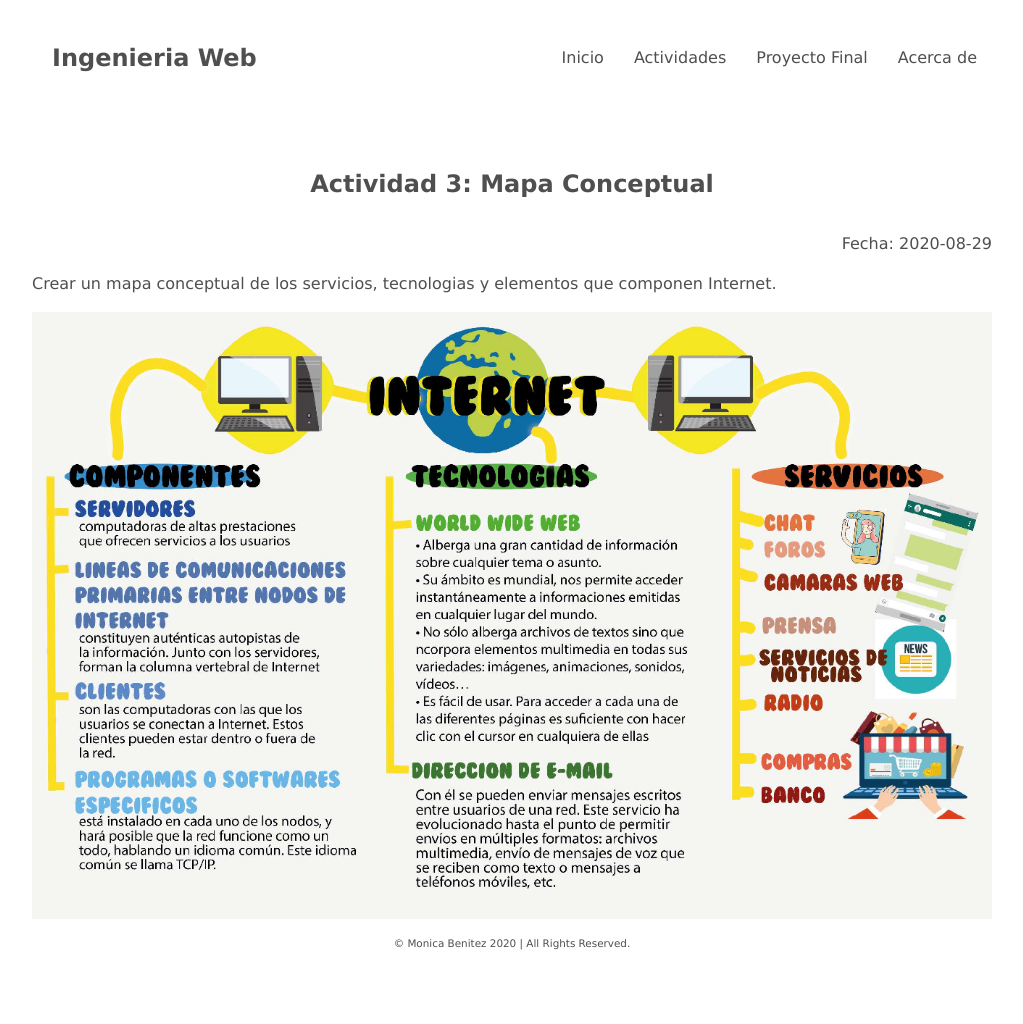
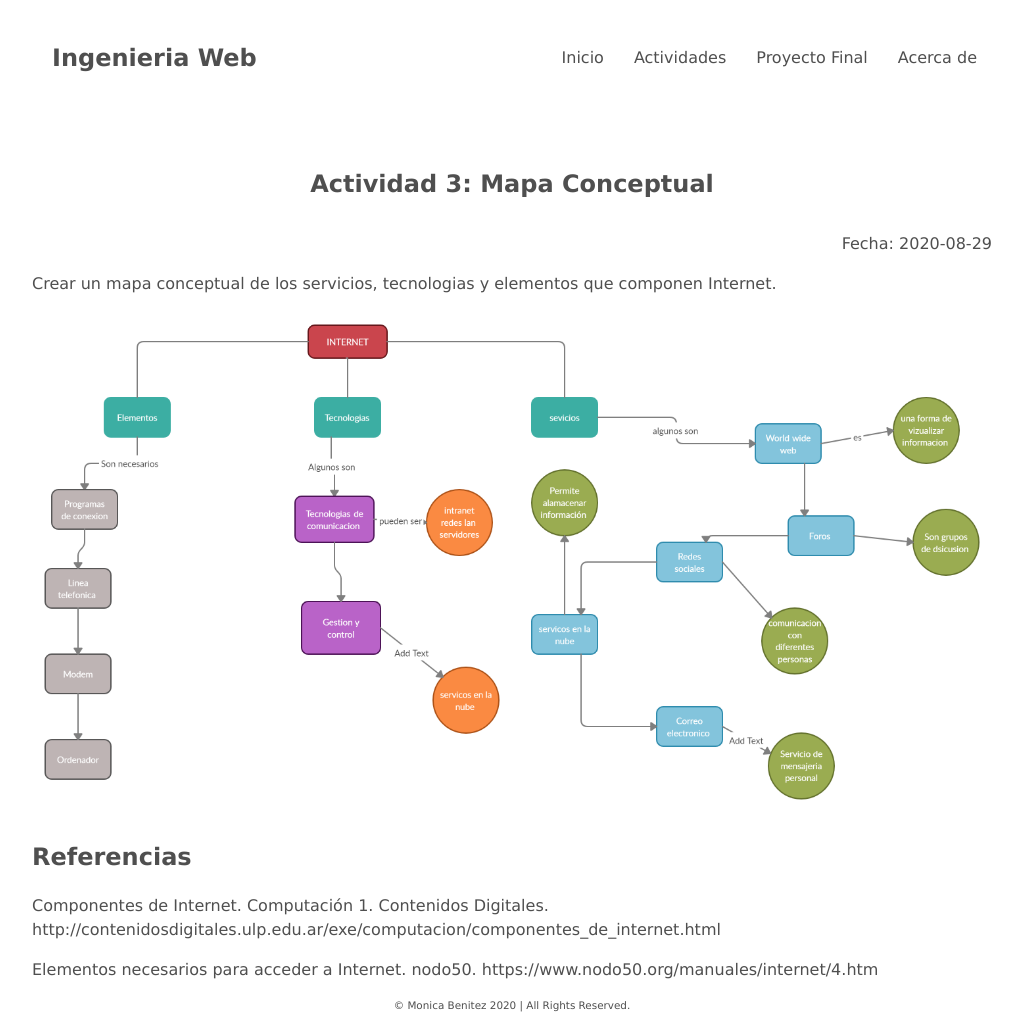
Before and after one commit to moonniy/Ingenieria-web, a Jekyll site: the page built from _posts/2020-08-29-actividad3.md, in a window 1280 px wide. Shown: the whole page, without its empty margins (128-1151 px from the left). Built offline with Jekyll 4.4.1, drawn with Linux system fonts in a browser that asks for light colours; before the commit the page ends 962 px from its top, so only the background shows below that.

Commit message:
Se modificó la Actividad 3 del mapa conceptual

```diff
--- a/_posts/2020-08-29-actividad3.md
+++ b/_posts/2020-08-29-actividad3.md
@@ -2,8 +2,16 @@
 layout: portfolio_entry
 number: 3
 title: Mapa Conceptual
-image: img/actividad3/MapaConceptual1.png
 fecha: 2020-08-29
 ---
 
 Crear un mapa conceptual de los servicios, tecnologias y elementos que componen Internet.
+
+<img class="img-content" src="{{site.url}}img/actividad3/MapaConceptual1.jpg" />
+
+
+## Referencias
+
+Componentes de Internet. Computación 1. Contenidos Digitales. http://contenidosdigitales.ulp.edu.ar/exe/computacion/componentes_de_internet.html
+
+Elementos necesarios para acceder a Internet. nodo50. https://www.nodo50.org/manuales/internet/4.htm
```
Also changed, not shown: img/actividad3/MapaConceptual1.jpg (added).
